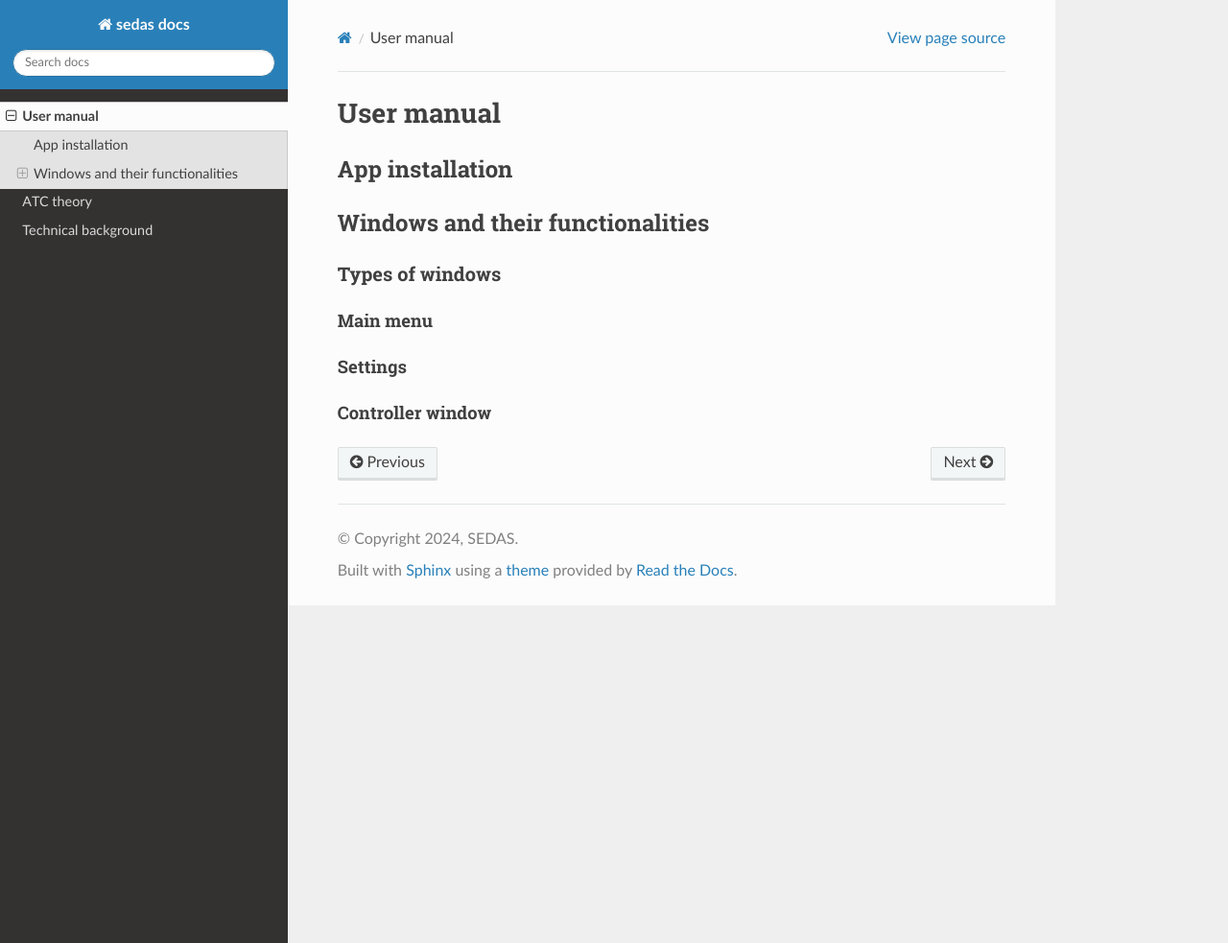
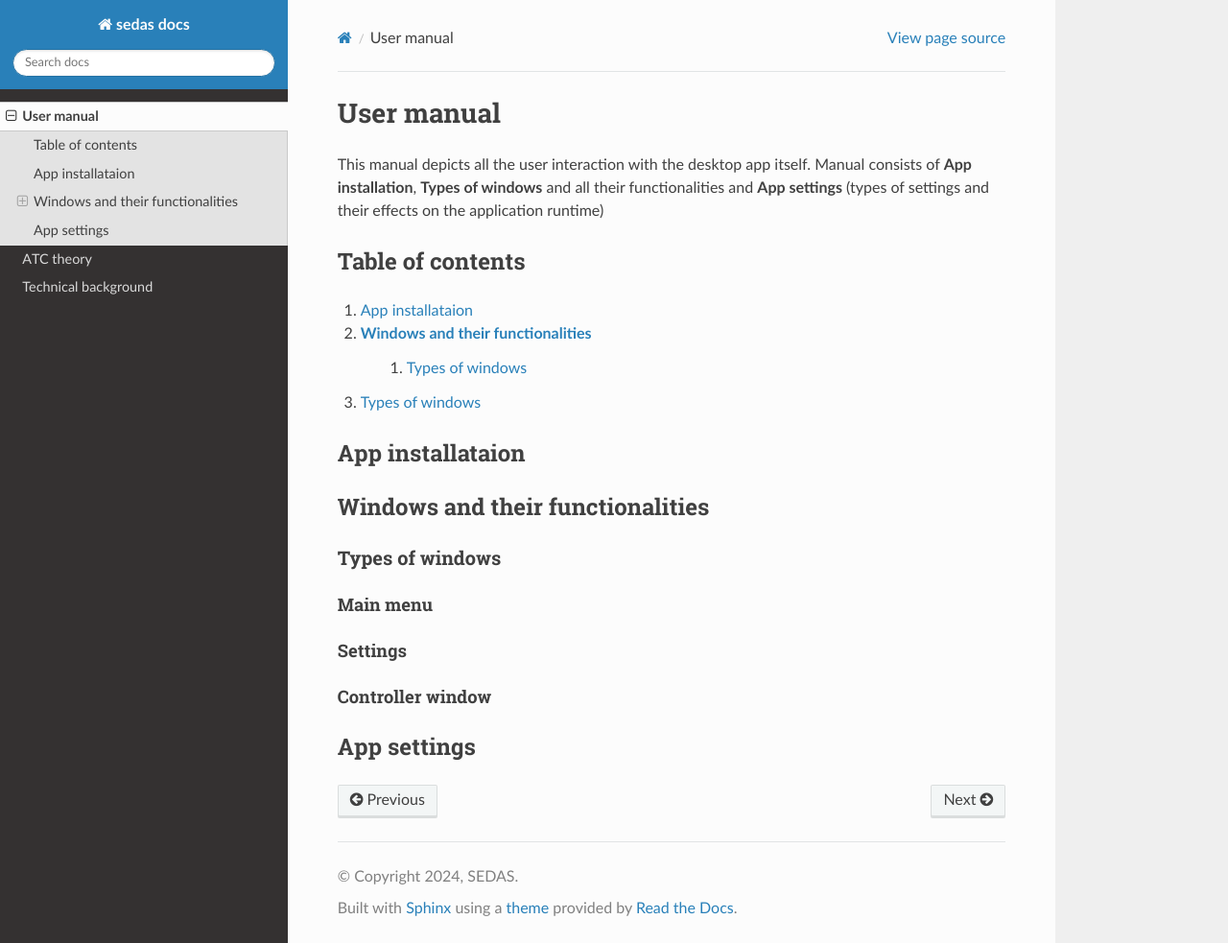
Before and after one commit to SEDAS-DevTeam/sedas-docs, a Sphinx documentation site: the page built from docs/en/source/user-manual.rst, in a window 1280 px wide and 983 px high. Shown: the whole window at 96% size. Built offline with Sphinx 7.4.7 and the Read the Docs theme 3.1.0, drawn with Linux system fonts in a browser that asks for light colours; pages that are not in the unit, such as notebooks, are missing from menus.

Commit message:
working on user manual

```diff
--- a/docs/en/source/user-manual.rst
+++ b/docs/en/source/user-manual.rst
@@ -2,20 +2,38 @@
 User manual
 ===================================
 
-App installation
+This manual depicts all the user interaction with the
+desktop app itself. Manual consists of **App installation**, **Types of windows** and all their functionalities
+and **App settings** (types of settings and their effects on the application runtime)
+
+Table of contents
+===================================
+#. :ref:`App installation`
+#. :ref:`Windows`
+    #. :ref:`Windows types`
+#. :ref:`Windows types`
+
+.. _App installation:
+App installataion
 ===================================
 
+.. _Windows:
 Windows and their functionalities
 ===================================
 
+.. _Windows types:
 Types of windows
-********
+-----------------------
 
 Main menu
---------
+~~~~~~~~~~~~~~~~~~~~~~~
 
 Settings
---------
+~~~~~~~~~~~~~~~~~~~~~~~
 
 Controller window
---------
+~~~~~~~~~~~~~~~~~~~~~~~
+
+.. _App settings:
+App settings
+===================================
```
